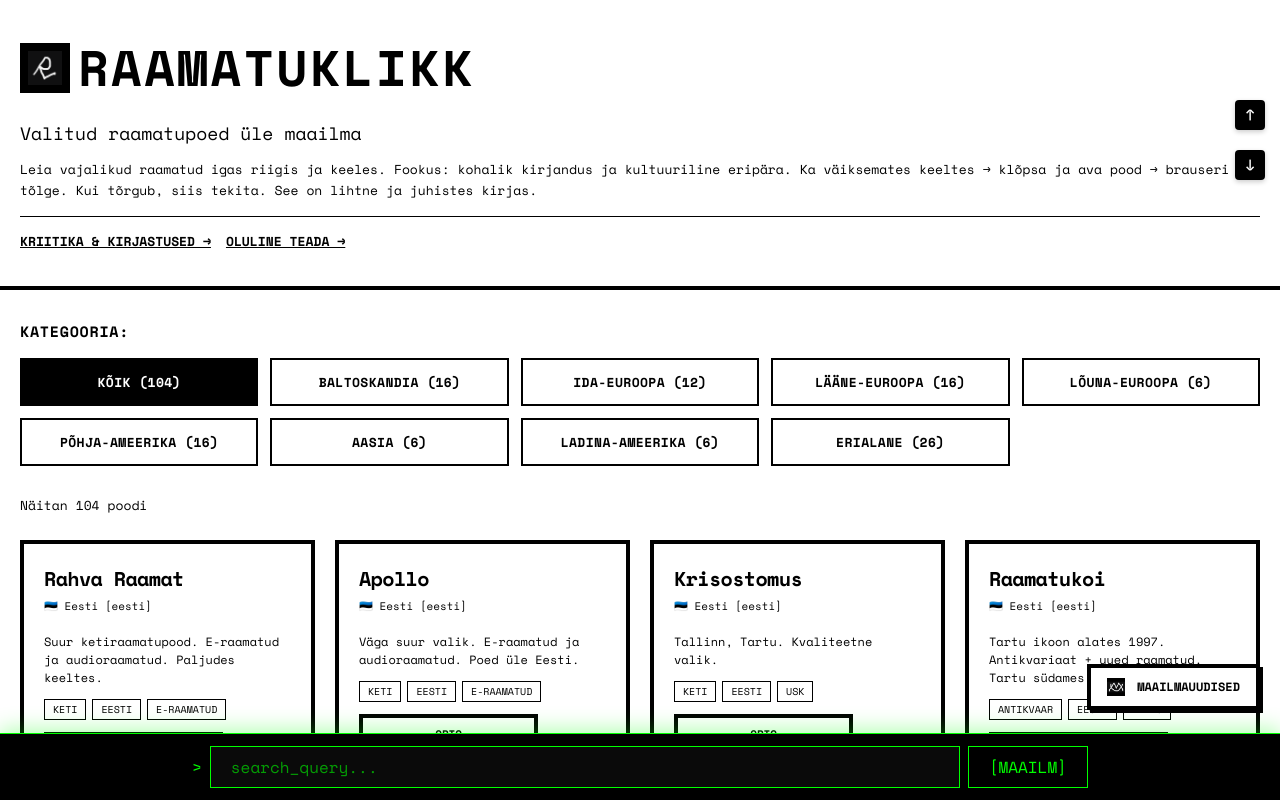
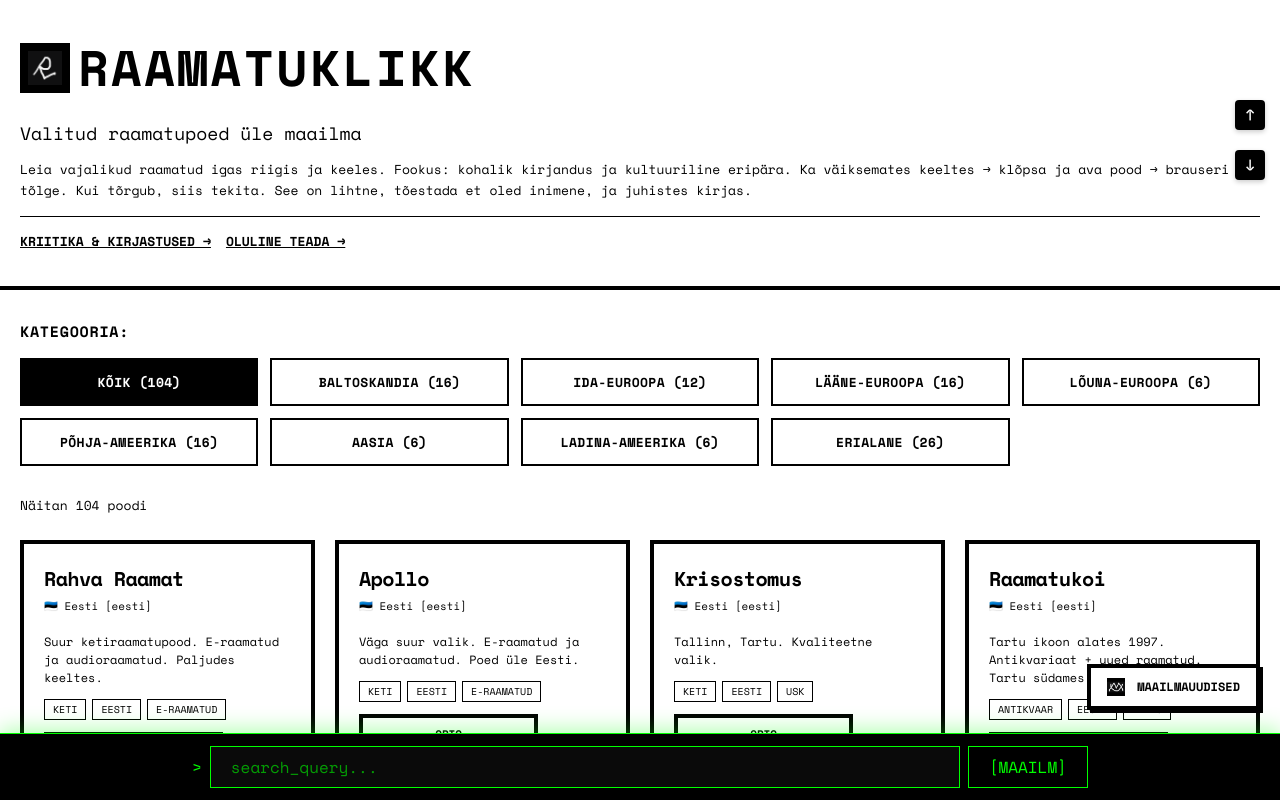
Before and after one commit to saarepera-toimetamised/raamatuklikk, a Next.js app: page / in a window 1280 px wide. Shown: the top 800 px of the page. Built offline with nearby package versions, Linux system fonts and the light colour scheme.

Commit message:
Päise teksti muutmine

```diff
--- a/app/page.tsx
+++ b/app/page.tsx
@@ -61,7 +61,7 @@
           <div style={{ fontSize: 'clamp(12px, 3vw, 13px)', lineHeight: 1.6, paddingBottom: '15px' }}>
             Leia vajalikud raamatud igas riigis ja keeles.
             Fookus: kohalik kirjandus ja kultuuriline eripära. Ka väiksemates keeltes
-             → klõpsa ja ava pood → brauseri tõlge. Kui tõrgub, siis tekita. See on lihtne ja juhistes kirjas.
+             → klõpsa ja ava pood → brauseri tõlge. Kui tõrgub, siis tekita. See on lihtne, tõestada et oled inimene, ja juhistes kirjas.
           </div>
                   <div style={{
             display: 'flex',
```
